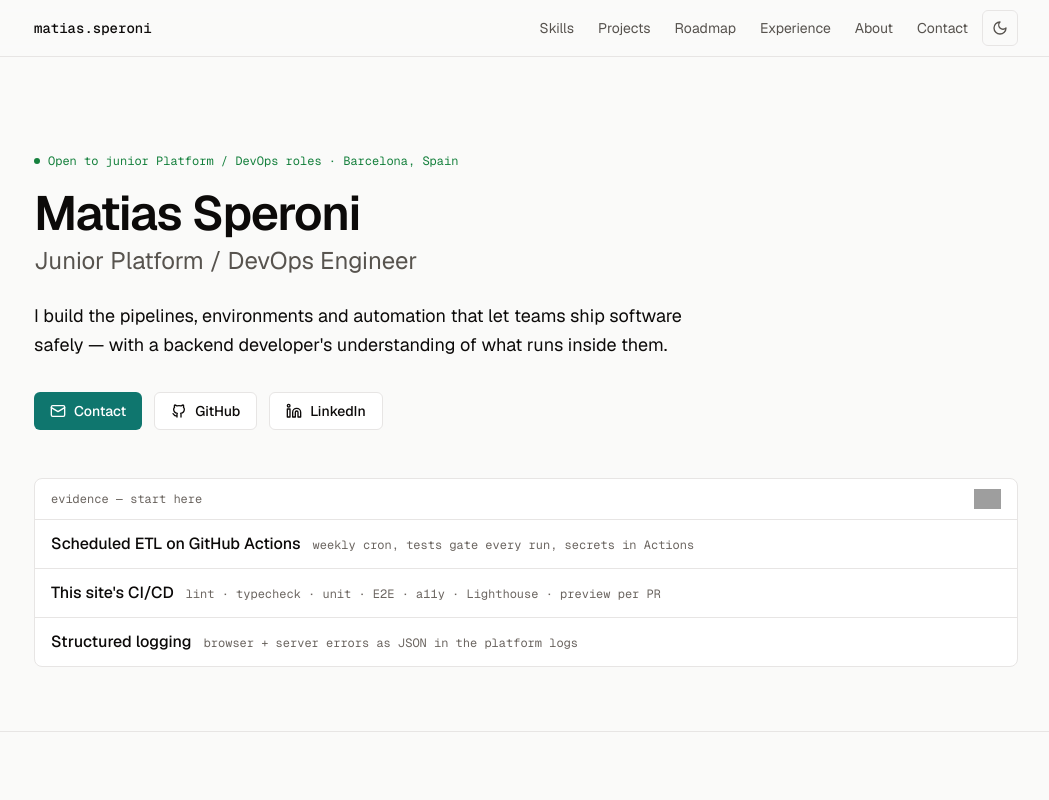
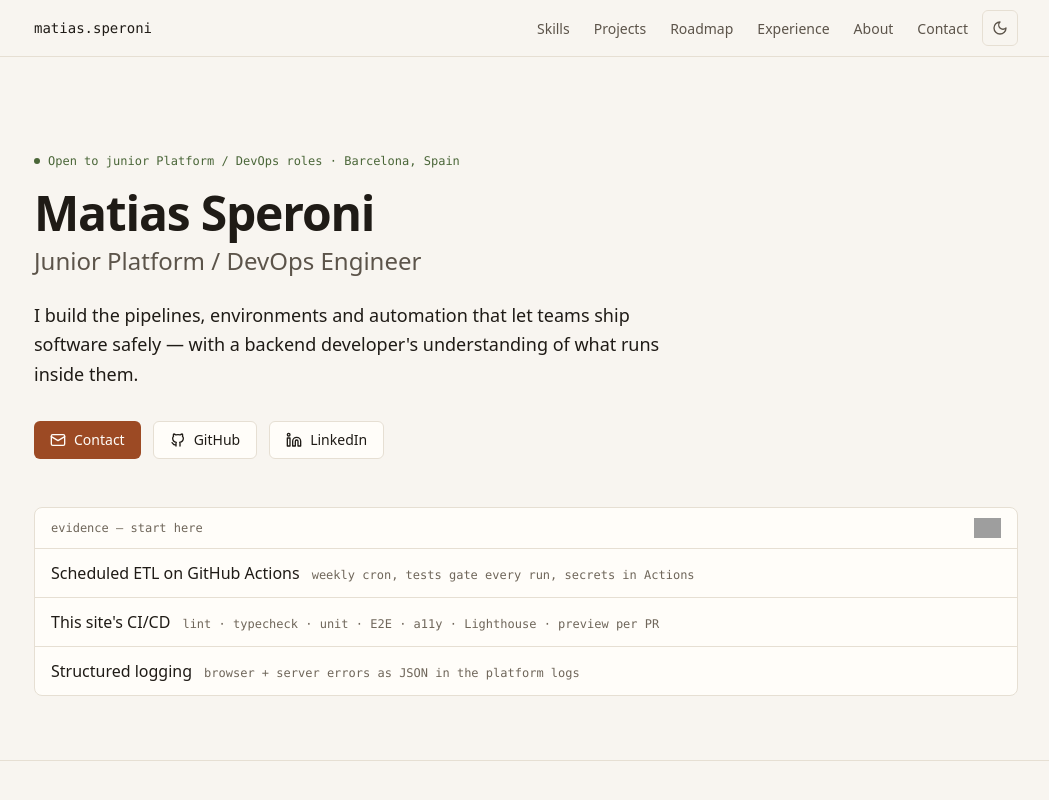
Before and after one commit to ElSenpaiSAMA/NextJS-Portfolio, a Next.js app: page / in a window 1280 px wide. Shown: the top 800 px of the page, without its empty margins (114-1163 px from the left). Built offline with nearby package versions, Linux system fonts and the light colour scheme; no server answers; grey boxes are pictures that could not be loaded.

Commit message:
feat(design-system): warm, minimal palette with serif headings
Paper and ink with a terracotta accent in light and dark themes; label utility; no monospace.

```diff
--- a/app/globals.css
+++ b/app/globals.css
@@ -4,53 +4,56 @@
  * Theme = CSS variables switched by [data-theme] on <html> (set before paint
  * by THEME_INIT_SCRIPT in app/lib/theme.ts). Without JS, the media query
  * below still follows the OS preference.
+ *
+ * Palette: warm paper and ink, one terracotta accent. Every text/background
+ * pair meets WCAG AA — axe checks it in CI for both themes.
  */
 @custom-variant dark (&:where([data-theme="dark"], [data-theme="dark"] *));
 
 :root {
-  --bg: #fafaf9;
-  --surface: #ffffff;
-  --fg: #0c0a09;
-  --muted: #57534e;
-  --subtle: #6b6560;
-  --border: #e7e5e4;
-  --accent: #0f766e;
-  --accent-fg: #ffffff;
-  --ok: #15803d;
-  --warn: #a16207;
-  --info: #1d4ed8;
+  --bg: #f8f5f0;
+  --surface: #fffdf9;
+  --fg: #1f1b16;
+  --muted: #5c544a;
+  --subtle: #6f665a;
+  --border: #e6dfd3;
+  --accent: #9c4a24;
+  --accent-fg: #fffdf9;
+  --ok: #4a6638;
+  --warn: #85590c;
+  --info: #3d5d78;
   color-scheme: light;
 }
 
 @media (prefers-color-scheme: dark) {
   :root:not([data-theme="light"]) {
-    --bg: #0b0b0c;
-    --surface: #131315;
-    --fg: #ededec;
-    --muted: #a8a29e;
-    --subtle: #8f8a85;
-    --border: #2a2a2e;
-    --accent: #2dd4bf;
-    --accent-fg: #042f2e;
-    --ok: #4ade80;
-    --warn: #fbbf24;
-    --info: #93c5fd;
+    --bg: #1b1815;
+    --surface: #221f1b;
+    --fg: #ede6da;
+    --muted: #b8ad9e;
+    --subtle: #9d9284;
+    --border: #36312a;
+    --accent: #e0a47a;
+    --accent-fg: #1b1815;
+    --ok: #a8c28f;
+    --warn: #e2b96b;
+    --info: #a3bdd4;
     color-scheme: dark;
   }
 }
 
 [data-theme="dark"] {
-  --bg: #0b0b0c;
-  --surface: #131315;
-  --fg: #ededec;
-  --muted: #a8a29e;
-  --subtle: #8f8a85;
-  --border: #2a2a2e;
-  --accent: #2dd4bf;
-  --accent-fg: #042f2e;
-  --ok: #4ade80;
-  --warn: #fbbf24;
-  --info: #93c5fd;
+  --bg: #1b1815;
+  --surface: #221f1b;
+  --fg: #ede6da;
+  --muted: #b8ad9e;
+  --subtle: #9d9284;
+  --border: #36312a;
+  --accent: #e0a47a;
+  --accent-fg: #1b1815;
+  --ok: #a8c28f;
+  --warn: #e2b96b;
+  --info: #a3bdd4;
   color-scheme: dark;
 }
 
@@ -69,20 +72,11 @@
   --color-info: var(--info);
 
   /* Variables injected by next/font in app/layout.tsx */
-  --font-sans: var(--font-geist-sans), ui-sans-serif, system-ui, sans-serif;
-  --font-mono: var(--font-geist-mono), ui-monospace, SFMono-Regular, Menlo, monospace;
-}
-
-html {
-  scroll-behavior: smooth;
-  /* Keeps anchor targets clear of the sticky header */
-  scroll-padding-top: 5rem;
+  --font-sans: var(--font-inter), ui-sans-serif, system-ui, sans-serif;
+  --font-serif: var(--font-newsreader), ui-serif, Georgia, serif;
 }
 
 @media (prefers-reduced-motion: reduce) {
-  html {
-    scroll-behavior: auto;
-  }
   *,
   *::before,
   *::after {
@@ -100,7 +94,7 @@ body {
 
 :focus-visible {
   outline: 2px solid var(--accent);
-  outline-offset: 2px;
+  outline-offset: 3px;
   border-radius: 2px;
 }
 
@@ -108,3 +102,13 @@ body {
   background: var(--accent);
   color: var(--accent-fg);
 }
+
+/* Small uppercase label used above sections and in definition lists. */
+@utility label {
+  font-size: 0.75rem;
+  line-height: 1rem;
+  font-weight: 500;
+  letter-spacing: 0.08em;
+  text-transform: uppercase;
+  color: var(--subtle);
+}
```
Also changed, not shown: 1 other file (tests, documents, lock files or other folders).
